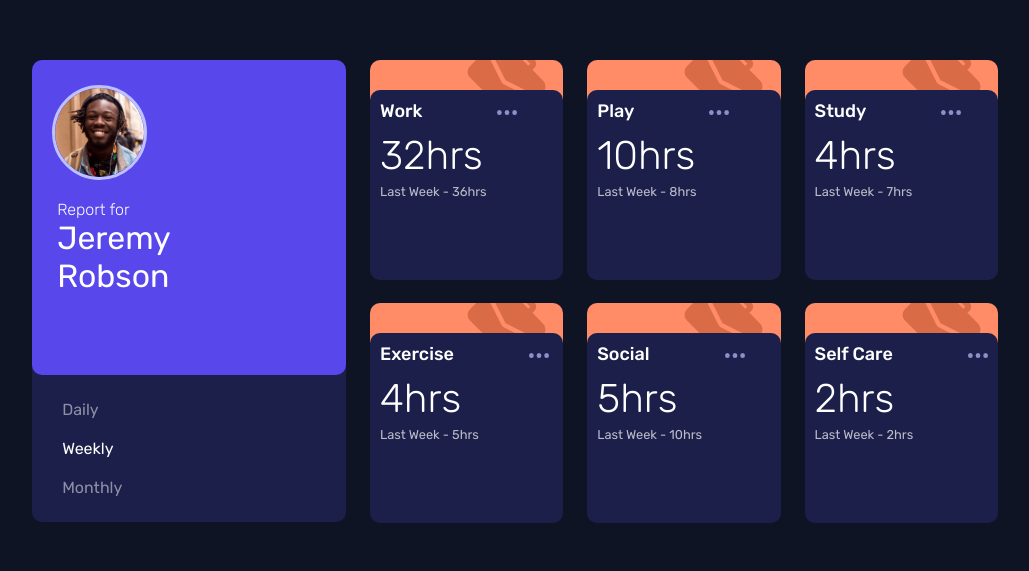
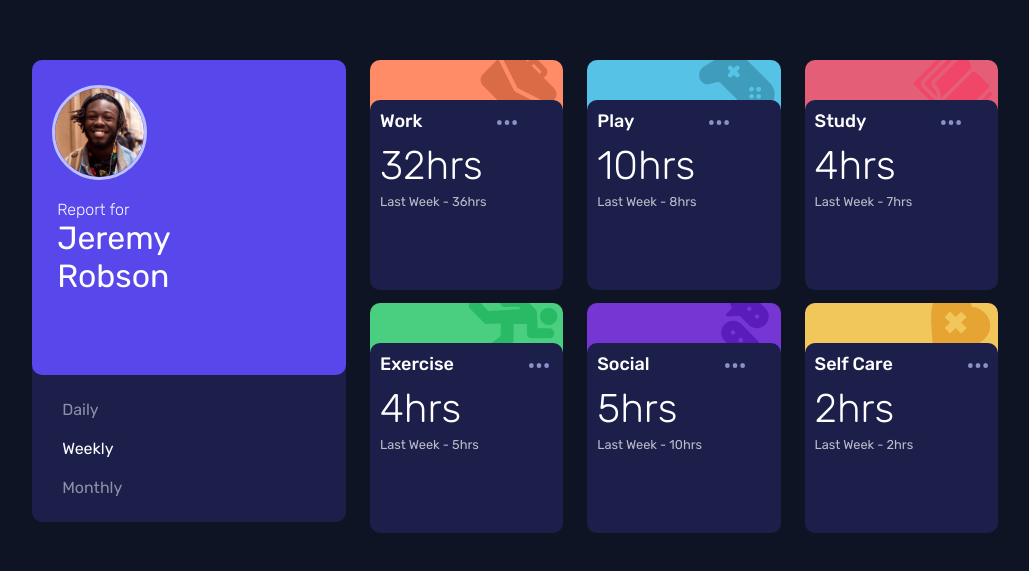
Before and after one commit to aweliego/time-tracking-dashboard, a React (Create React App) app: page / in a window 1280 px wide. Shown: the part 109-680 px from the top of the page, without its empty margins (125-1154 px from the left). Built offline with nearby package versions, Linux system fonts and the light colour scheme.

Commit message:
Generate correct background image/colour dynamically

```diff
--- a/src/components/Activity/Activity.css
+++ b/src/components/Activity/Activity.css
@@ -1,6 +1,36 @@
-.Activity-Card {
-  background: hsl(15, 100%, 70%) url(../../../public/images/icon-work.svg) no-repeat 85% -18%;
-  cursor: pointer;
+.Activity-Card.work {
+  background: hsl(15, 100%, 70%) url(../../../public/images/icon-work.svg)
+    no-repeat 95% -10%;
+    background-size: 77px;
+}
+
+.Activity-Card.play {
+  background: hsl(195, 74%, 62%) url(../../../public/images/icon-play.svg)
+    no-repeat 95% -8%;
+
+}
+
+.Activity-Card.study {
+  background: hsl(348, 71%, 63%) url(../../../public/images/icon-study.svg)
+    no-repeat 95% -10%;
+}
+
+.Activity-Card.exercise {
+  background: hsl(145, 58%, 55%) url(../../../public/images/icon-exercise.svg)
+    no-repeat 95% -5% ;
+    background-size: 90px;
+}
+
+.Activity-Card.social {
+  background: hsl(264, 64%, 52%) url(../../../public/images/icon-social.svg)
+    no-repeat 95% -18%;
+    background-size: 65px;
+}
+
+.Activity-Card.self-care {
+  background: hsl(43, 84%, 65%) url(../../../public/images/icon-self-care.svg)
+    no-repeat 95% -12%;
+    background-size: 60px;
 }
 
 .Activity {
@@ -11,17 +41,18 @@
 }
 
 .Activity:hover {
-  background-color: rgb(61, 65, 129)
+  background-color: rgb(61, 65, 129);
 }
 
 .Activity-Card,
 .Activity {
   height: 190px;
   border-radius: 10px;
+  cursor: pointer;
 }
 
 .background-icon {
-  height: 30px;
+  height: 40px;
 }
 
 .title {
@@ -53,7 +84,6 @@
 }
 
 @media only screen and (max-width: 811px) {
-
   .Activity-Card {
     background-position: 85% -85%;
   }
--- a/src/components/Activity/Activity.js
+++ b/src/components/Activity/Activity.js
@@ -2,6 +2,25 @@ import React from 'react';
 import './Activity.css';
 
 const Activity = ({ title, timeframes, timeframe }) => {
+  const getBackground = (title) => {
+    switch (title) {
+      case 'Work':
+        return 'work';
+      case 'Play':
+        return 'play';
+      case 'Study':
+        return 'study';
+      case 'Exercise':
+        return 'exercise';
+      case 'Social':
+        return 'social';
+      case 'Self Care':
+        return 'self-care';
+      default:
+        return '';
+    }
+  };
+
   const getPreviousTimeframe = (timeframe) => {
     switch (timeframe) {
       case 'daily':
@@ -16,14 +35,15 @@ const Activity = ({ title, timeframes, timeframe }) => {
   };
 
   return (
-    <article className="Activity-Card">
+    <article className={`Activity-Card ${getBackground(title)}`}>
       <div className="background-icon"></div>
       <section className="Activity">
         <h4 className="title">{title}</h4>
         <img src="../../../images/icon-ellipsis.svg" alt="ellipsis" />
         <p className="current-stats">{timeframes[timeframe].current}hrs</p>
         <p className="previous-stats">
-          {getPreviousTimeframe(timeframe)} - {timeframes[timeframe].previous}hrs
+          {getPreviousTimeframe(timeframe)} - {timeframes[timeframe].previous}
+          hrs
         </p>
       </section>
     </article>
```
